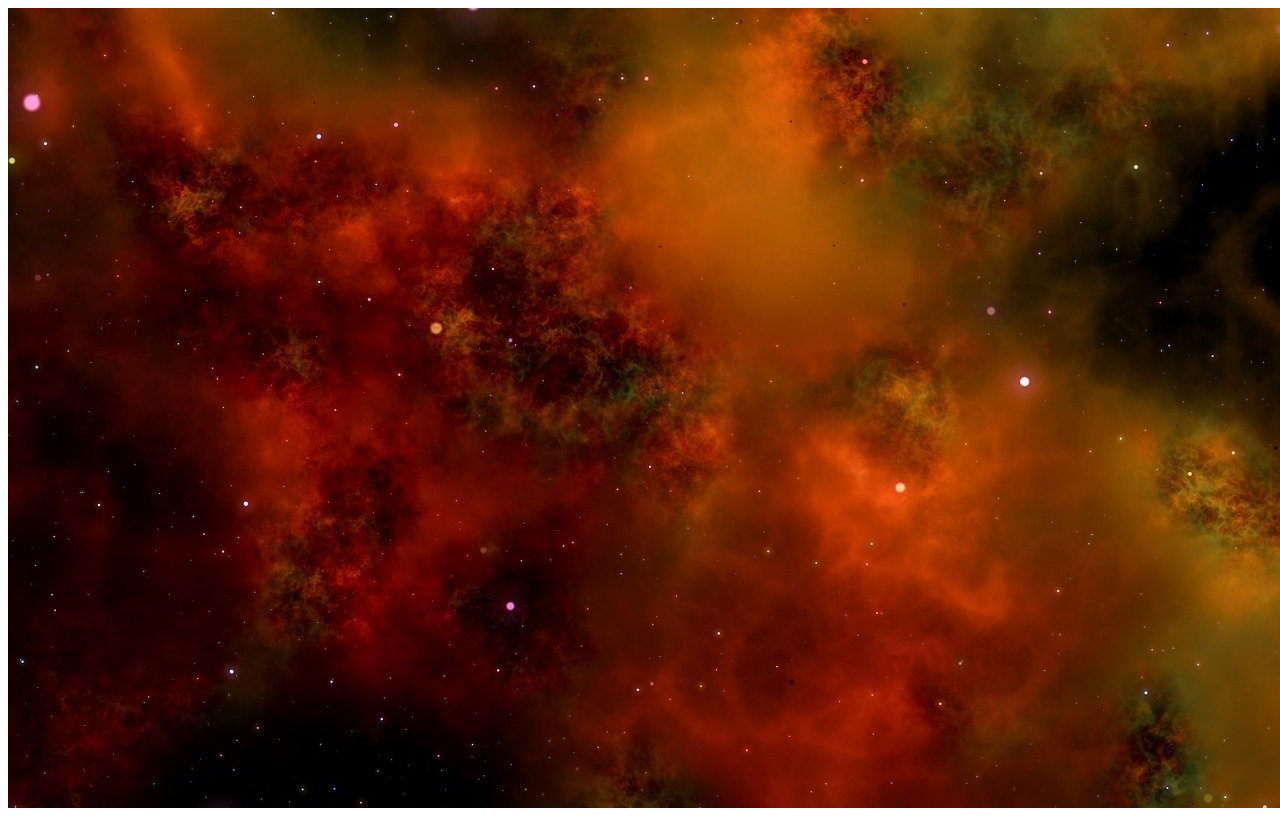
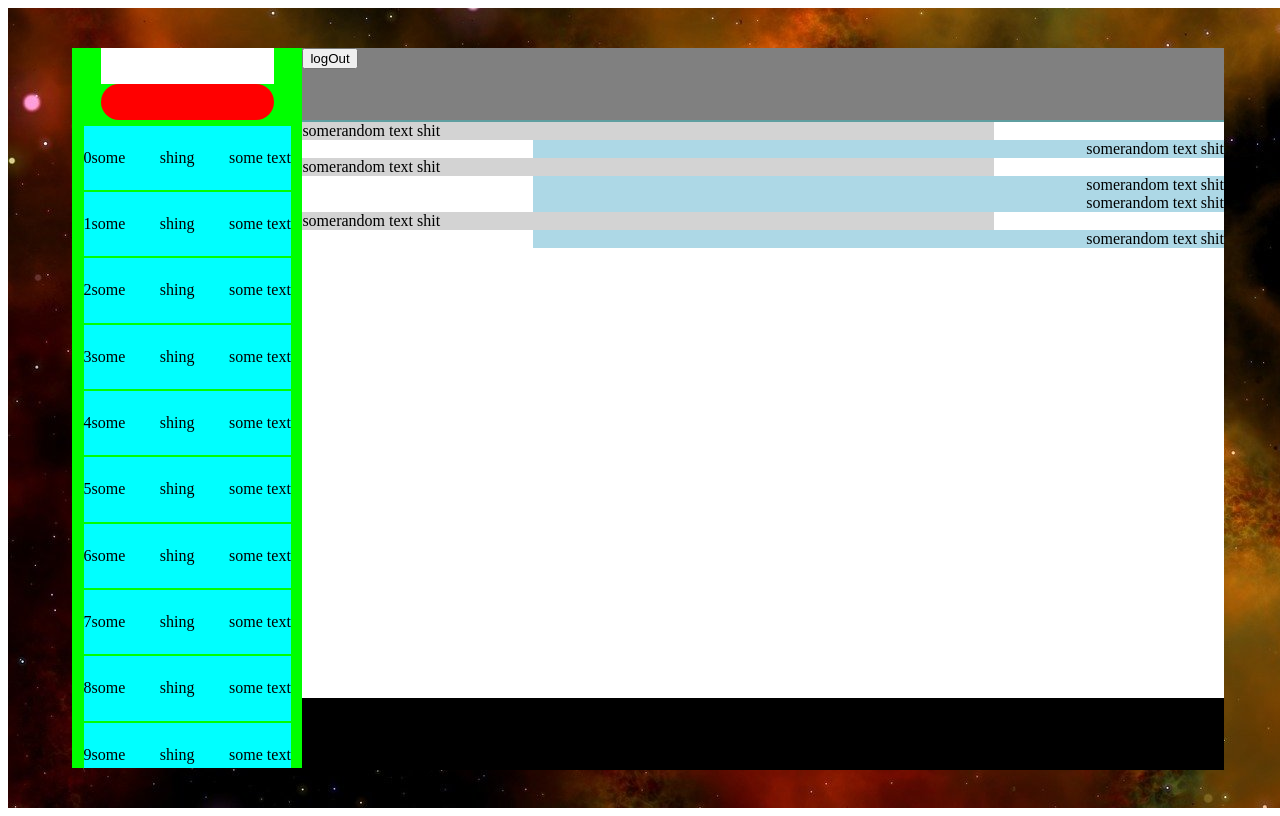
Before and after one commit to he2323/ChatApp, a React (Create React App) app: page / in a window 1280 px wide. Built offline with nearby package versions, Linux system fonts and the light colour scheme.

Commit message:
login, register prepearing

```diff
--- a/package.json
+++ b/package.json
@@ -43,7 +43,6 @@
   "proxy": "http://localhost:5000",
   "devDependencies": {
     "@types/react": "^17.0.0",
-    "@types/react-dom": "^17.0.0",
-    "@types/react-router-dom": "^5.1.6"
+    "@types/react-dom": "^17.0.0"
   }
 }
--- a/src/App.tsx
+++ b/src/App.tsx
@@ -1,31 +1,43 @@
 // eslint-disable-next-line
 import { useState, useEffect } from "react";
-import { BrowserRouter as Router, Switch, Route } from "react-router-dom";
 import Chat from "./Containers/Chat";
 import Login from "./Containers/Login";
 import Register from "./Containers/Register";
-
 import Friends from "./Containers/Friends";
 import { MainBody, MainApp } from "./Styles";
 
 const App = () => {
+  const [userLogged, setUserLogged] = useState(true);
+  const [userHaveAccount, setUserHaveAccount] = useState(true);
+  const toLogin = () => setUserHaveAccount(true);
+  const toRegister = () => setUserHaveAccount(false);
+
+  const logOut = (e: React.MouseEvent<HTMLButtonElement, MouseEvent>) => {
+    setUserLogged(false);
+  };
   return (
-    <div>
-      <Router>
-        <MainBody>
-          <Switch>
-            <Route path="/login">
-              <Login></Login>
-            </Route>
-          </Switch>
-        </MainBody>
-      </Router>
-    </div>
+    <MainBody>
+      {userLogged ? (
+        <MainApp>
+          <Friends></Friends>
+          <Chat logOut={logOut}></Chat>
+        </MainApp>
+      ) : userHaveAccount ? (
+        <Login toRegister={toRegister}></Login>
+      ) : (
+        <Register toLogin={toLogin}></Register>
+      )}
+    </MainBody>
   );
 };
 
 export default App;
-
+/*
+users:
+  user_id, email, password, name, surname, nickname,
+msg:
+  msg_id, sender_id, receiver_id, msg_text, send_date
+*/
 // const [currentTime, setCurrentTime] = useState("");
 // const [counter, setCounter] = useState(0);
 
--- a/src/Containers/Chat.tsx
+++ b/src/Containers/Chat.tsx
@@ -1,9 +1,9 @@
 import {ChatMain, ChoosenPerson, ActualChat, Message, MsgHandle} from "../Styles"
 
-const Chat = (): JSX.Element => {
+const Chat = (props: any): JSX.Element => {
   return (
     <ChatMain>
-      <ChoosenPerson></ChoosenPerson>
+      <ChoosenPerson><button onClick = {props.logOut}>logOut</button></ChoosenPerson>
       <ActualChat>
         <Message loggedUser={0}>somerandom text shit</Message>
         <Message loggedUser={1}>somerandom text shit</Message>
--- a/src/Containers/Friends.tsx
+++ b/src/Containers/Friends.tsx
@@ -2,13 +2,13 @@ import { useState } from "react";
 import {ContactsList, GroupChoose, SearchBar, Constacts, Person} from "../Styles"
 
 const Friends = () => {
-    const [persons, setPersons] = useState([]);
+    const [friends, setFriends] = useState([1,3,2,42,234,1,123,123,456,54,2]);
   return (
     <ContactsList>
       <GroupChoose></GroupChoose>
       <SearchBar></SearchBar>
-      <Constacts big={persons.length > 10 ? 1 : 0}>
-        {persons.map((person: object, key: number) => {
+      <Constacts big={friends.length > 10 ? 1 : 0}>
+        {friends.map((person: object, key: number) => {
           return (
             <Person key={key}>
               <div>{key}some </div>
--- a/src/Containers/Login.tsx
+++ b/src/Containers/Login.tsx
@@ -1,10 +1,10 @@
+const Login = (props: any): JSX.Element => {
+  return (
+    <div>
+      login
+      <button onClick={() => props.toRegister()}>toRegister</button>
+    </div>
+  );
+};
 
-const Login = (): JSX.Element => {
-    return (
-        <div>
-
-        </div>
-    )
-}
-
-export default Login
+export default Login;
--- a/src/Containers/Register.tsx
+++ b/src/Containers/Register.tsx
@@ -1,10 +1,10 @@
+const Register = (props: any): JSX.Element => {
+  return (
+    <div>
+      register
+      <button onClick={() => props.toLogin()}>toLogin</button>
+    </div>
+  );
+};
 
-const Register = (): JSX.Element => {
-    return (
-        <div>
-
-        </div>
-    )
-}
-
-export default Register
+export default Register;
```
Also changed, not shown: 1 other file (tests, documents, lock files or other folders).
